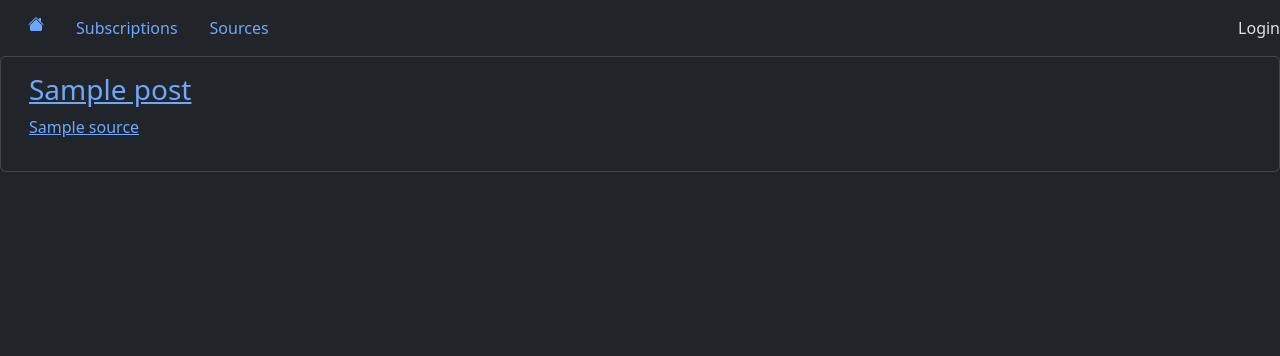
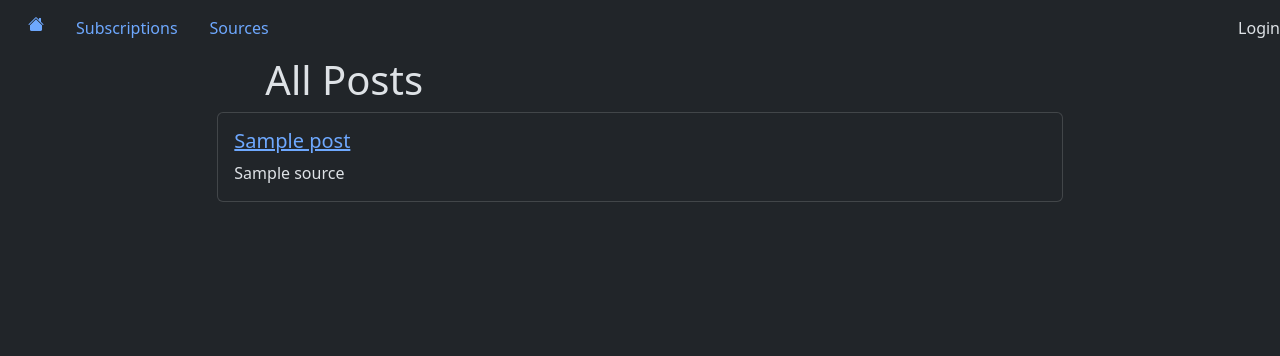
Before and after one commit to ProgradeDV/open-feed-reader, a Django app: template app/site_base/templates/posts/posts_list.html in a window 1280 px wide. Shown: the top 356 px of the page. Run offline with Django 4.2, Linux system fonts and the light colour scheme; the template is opened without the code that fills it: most values are stand-ins (such as "Sample title", 1, 10 or a date in 2020); some libraries are stand-ins or nearby versions.

Commit message:
redid displayed information in lists

```diff
--- a/app/site_base/templates/posts/posts_list.html
+++ b/app/site_base/templates/posts/posts_list.html
@@ -1,12 +1,26 @@
 {% extends 'site_base/base.html' %}
 
 {% block content %}
+
+<div class="row">
+    <div class="col-lg-8 mx-auto">
+        <h1 class="px-5">All Posts</h1>
+    </div>
+</div>
+
+
 {% for post in posts %}
-<div class="card">
-    <div class="card-body">
-        <div class="container-fluid">
-            <h3><a href="{% url 'post' post_id=post.id %}">{{ post.title }}</a></h3>
-            <p><a href="{% url 'source' source_id=post.source.id %}">{{ post.source.name }}</a></p>
+<div class="row">
+    <div class="col-lg-8 mx-auto">
+        <div class="card card-body">
+            <a href="{% url 'post' post_id=post.id %}">
+                <span>
+                    <h5>{{ post.title }}</h5>
+                </span>
+            </a>
+            <span  class="inline-block text-xs">
+                {{ post.source.name }}
+            </span>
         </div>
     </div>
 </div>
--- a/app/site_base/templates/site_base/base.html
+++ b/app/site_base/templates/site_base/base.html
@@ -18,7 +18,7 @@
   </head>
   <body>
 
-    <nav class="navbar navbar-expand-lg bg-dark">
+    <nav class="navbar navbar-expand-sm bg-dark">
       <div class="container-fluid">
         <nav class="nav nav-pills">
           <a class="flex-sm-fill text-sm-center nav-link {% if request.path == '/' %}active{% endif %}" href="/"><i class="bi bi-house-fill"></i></a>
```
Also changed, not shown: app/site_base/templates/posts/post.html (+26 -7 lines), app/site_base/templates/sources/source.html (+9 -0 lines), app/site_base/templates/sources/sources_list.html (+11 -5 lines), app/site_base/templates/subscriptions/subscriptions_list.html (+16 -2 lines).
